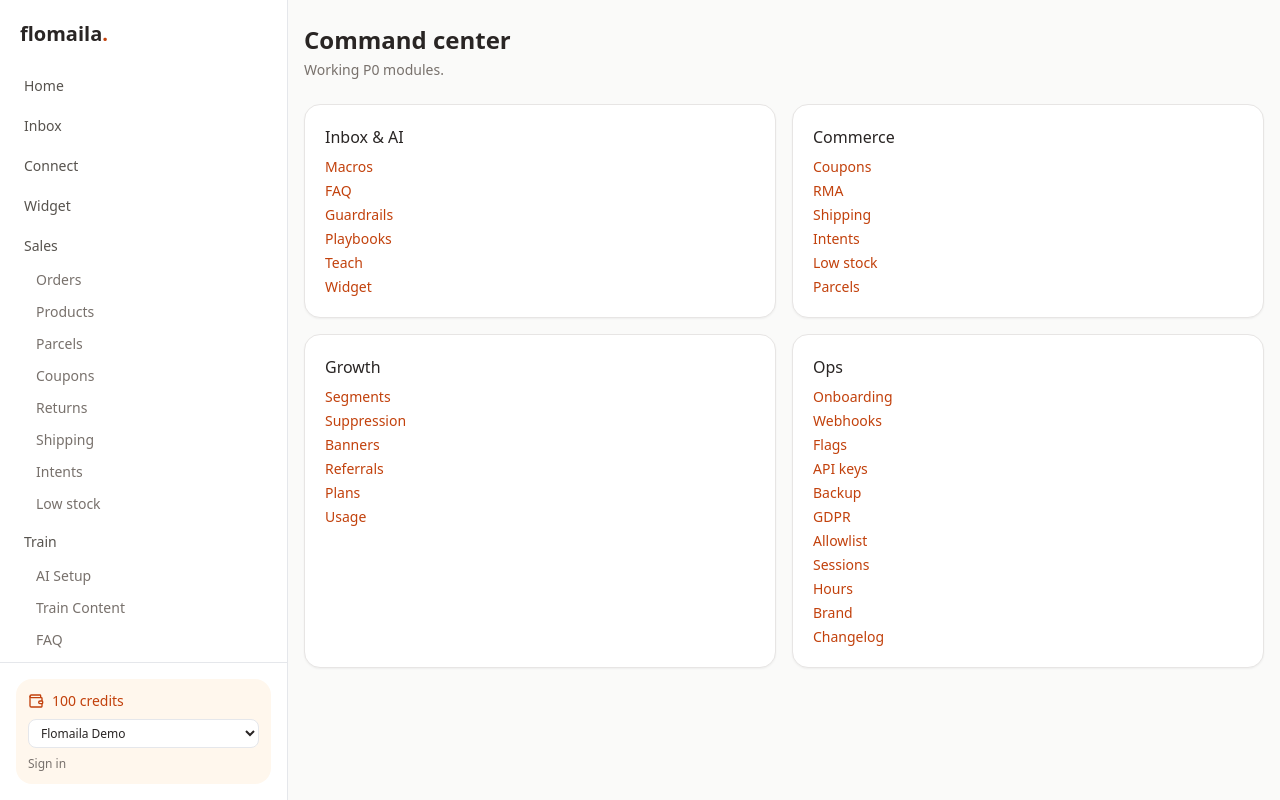
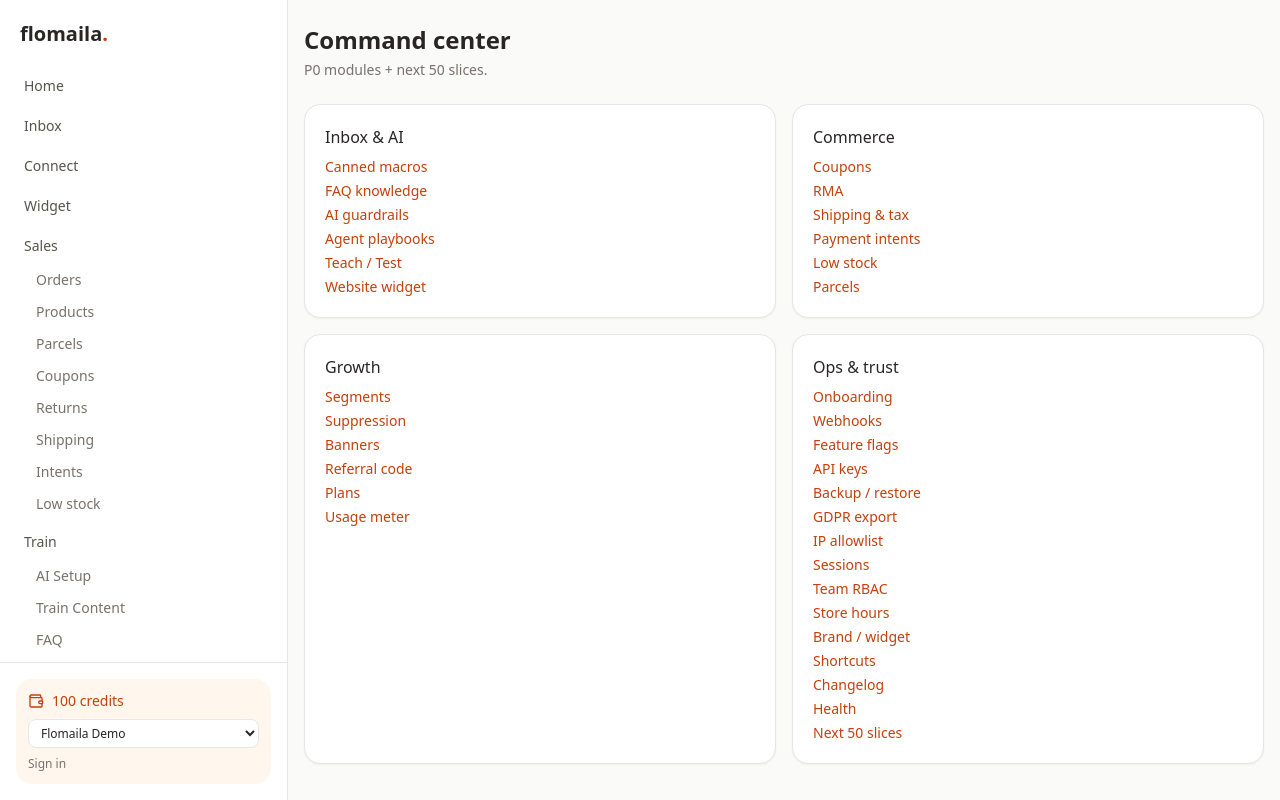
Before and after one commit to hasdit/flomaila-web, a Next.js app: page /ops in a window 1280 px wide. Built offline with nearby package versions, Linux system fonts and the light colour scheme.

Commit message:
chore: link Slice 50 from ops command center

```diff
--- a/app/ops/page.tsx
+++ b/app/ops/page.tsx
@@ -2,11 +2,12 @@
 import Link from "next/link";
 import { Card, PageHeader } from "@/components/app-shell";
 const groups: { title: string; items: [string, string][] }[] = [
-  { title: "Inbox & AI", items: [["/macros", "Macros"], ["/faq", "FAQ"], ["/guardrails", "Guardrails"], ["/playbooks", "Playbooks"], ["/train", "Teach"], ["/widget", "Widget"]] },
-  { title: "Commerce", items: [["/coupons", "Coupons"], ["/returns", "RMA"], ["/shipping", "Shipping"], ["/intents", "Intents"], ["/low-stock", "Low stock"], ["/parcels", "Parcels"]] },
-  { title: "Growth", items: [["/segments", "Segments"], ["/suppress", "Suppression"], ["/announcements", "Banners"], ["/referrals", "Referrals"], ["/plans", "Plans"], ["/usage", "Usage"]] },
-  { title: "Ops", items: [["/onboarding", "Onboarding"], ["/webhooks", "Webhooks"], ["/flags", "Flags"], ["/keys", "API keys"], ["/backup", "Backup"], ["/gdpr", "GDPR"], ["/allowlist", "Allowlist"], ["/sessions", "Sessions"], ["/hours", "Hours"], ["/brand", "Brand"], ["/changelog", "Changelog"]] },
+  { title: "Inbox & AI", items: [["/macros", "Canned macros"], ["/faq", "FAQ knowledge"], ["/guardrails", "AI guardrails"], ["/playbooks", "Agent playbooks"], ["/train", "Teach / Test"], ["/widget", "Website widget"]] },
+  { title: "Commerce", items: [["/coupons", "Coupons"], ["/returns", "RMA"], ["/shipping", "Shipping & tax"], ["/intents", "Payment intents"], ["/low-stock", "Low stock"], ["/parcels", "Parcels"]] },
+  { title: "Growth", items: [["/segments", "Segments"], ["/suppress", "Suppression"], ["/announcements", "Banners"], ["/referrals", "Referral code"], ["/plans", "Plans"], ["/usage", "Usage meter"]] },
+  { title: "Ops & trust", items: [["/onboarding", "Onboarding"], ["/webhooks", "Webhooks"], ["/flags", "Feature flags"], ["/keys", "API keys"], ["/backup", "Backup / restore"], ["/gdpr", "GDPR export"], ["/allowlist", "IP allowlist"], ["/sessions", "Sessions"], ["/team", "Team RBAC"], ["/hours", "Store hours"], ["/brand", "Brand / widget"], ["/shortcuts", "Shortcuts"], ["/changelog", "Changelog"], ["/status", "Health"], ["/slice50", "Next 50 slices"]] },
 ];
-export default function Page() {
-  return (<><PageHeader title="Command center" desc="Working P0 modules." /><div className="grid gap-4 md:grid-cols-2">{groups.map((g) => <Card key={g.title}><p className="font-medium">{g.title}</p><ul className="mt-2 space-y-1 text-sm">{g.items.map(([href, label]) => <li key={href}><Link href={href} className="text-brand hover:underline">{label}</Link></li>)}</ul></Card>)}</div></>);
+export default function OpsPage() {
+  return (<><PageHeader title="Command center" desc="P0 modules + next 50 slices." />
+    <div className="grid gap-4 md:grid-cols-2">{groups.map((g) => <Card key={g.title}><p className="font-medium">{g.title}</p><ul className="mt-2 space-y-1 text-sm">{g.items.map(([href, label]) => <li key={href}><Link href={href} className="text-brand hover:underline">{label}</Link></li>)}</ul></Card>)}</div></>);
 }
```
